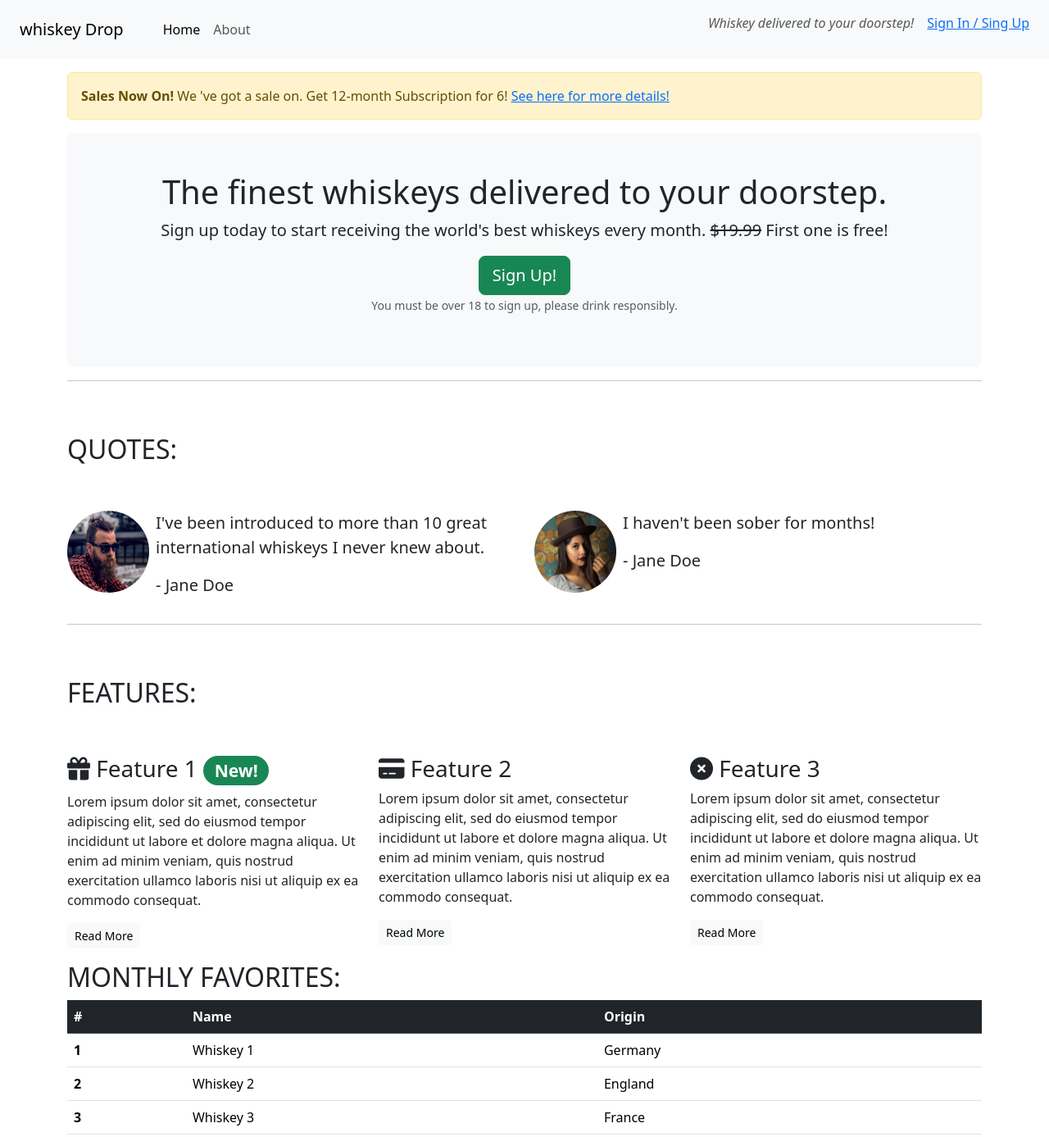
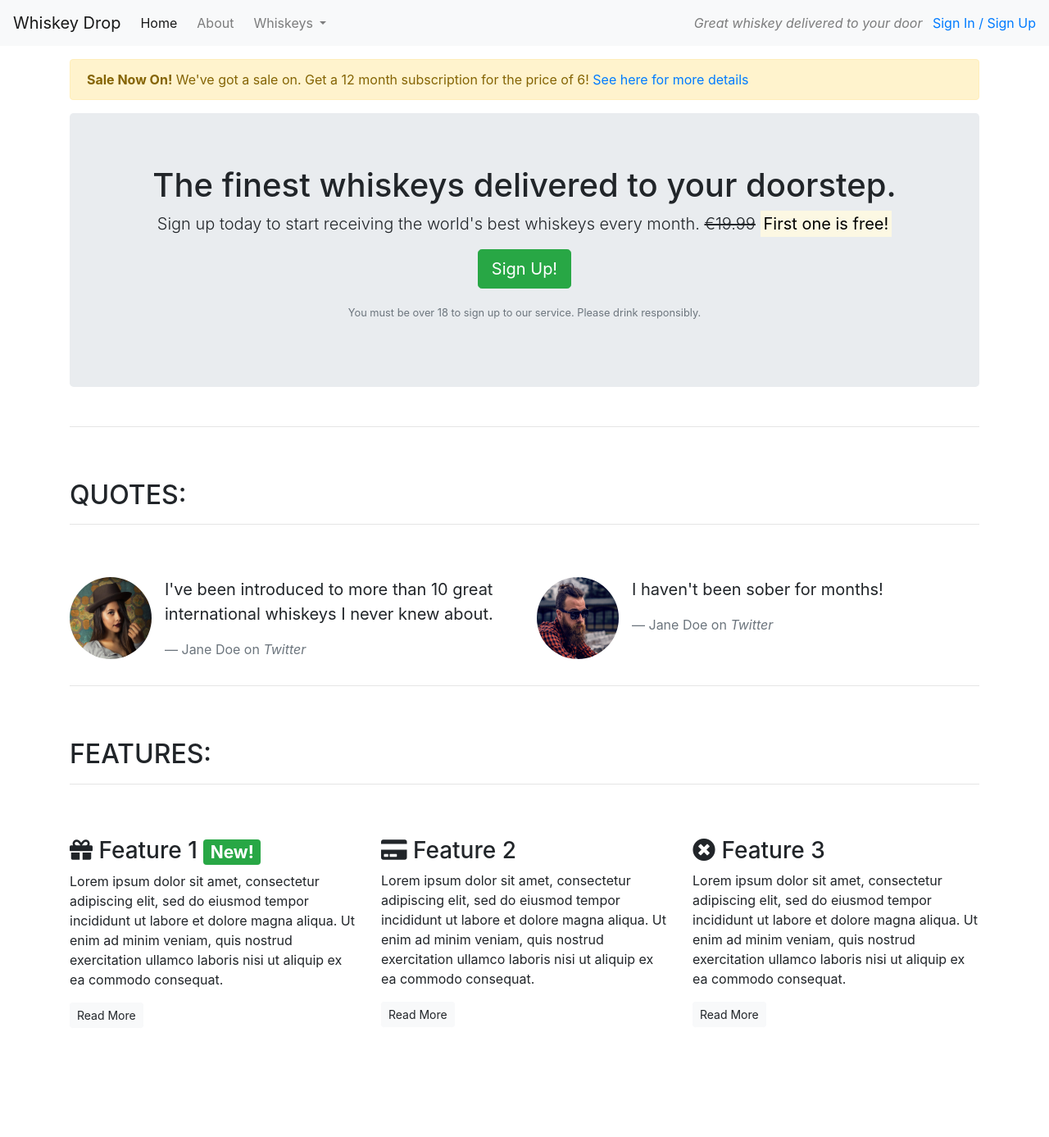
Before and after one commit to HasibullahFathi/bootstrap-project, a plain HTML site: page index.html in a window 1280 px wide. Shown: the whole page at 82% size. After the commit the page ends 1270 px from the top, so only its background shows below. Drawn offline with nearby package versions, Linux system fonts and the light colour scheme.

Commit message:
change bootstrap 5 to 4

```diff
--- a/index.html
+++ b/index.html
@@ -3,91 +3,101 @@
 
 <head>
     <meta charset="utf-8">
-
+    <meta name="viewport" content="width=device-width, initial-scale=1.0">
     <title>Whiskey Drop | Taste a new whiskey every month</title>
-    <meta name="viewport" content="width=device-width, initial-scale=1">
-    <link href="https://cdn.jsdelivr.net/npm/bootstrap@5.3.3/dist/css/bootstrap.min.css" rel="stylesheet"
-        integrity="sha384-QWTKZyjpPEjISv5WaRU9OFeRpok6YctnYmDr5pNlyT2bRjXh0JMhjY6hW+ALEwIH" crossorigin="anonymous">
+    <link rel="stylesheet" href="https://maxcdn.bootstrapcdn.com/bootstrap/4.1.3/css/bootstrap.min.css">
+    <link rel="stylesheet" href="https://use.fontawesome.com/releases/v5.6.1/css/all.css" integrity="sha384-gfdkjb5BdAXd+lj+gudLWI+BXq4IuLW5IT+brZEZsLFm++aCMlF1V92rMkPaX4PP" crossorigin="anonymous">
 </head>
 
 <body>
-    <!-- Navigation -->
-    <nav class="navbar navbar-light bg-light navbar-expand-sm">
-        <a href="/" class="navbar-brand ms-4">whiskey Drop</a>
-        <ul class="navbar-nav me-auto ms-4">
-            <li class="nav-item"><a class="nav-link active" href="/">Home</a></li>
-            <li class="nav-item"><a class="nav-link" href="/">About</a></li>
-            <li class="nav-item d-block d-sm-none me-4"><a class="nav-link" href="/">Sign In / Sign Up</a></li>
-        </ul>
-        <div class="d-none d-md-flex me-4">
-            <p class="navbar-text me-3"><i>Whiskey delivered to your doorstep!</i></p>
-            <a class="mt-2" href="#">Sign In / Sing Up</a>
+    <!--Nav-->
+    <nav class="navbar navbar-light navbar-expand-sm bg-light">
+        <a href="/" class="navbar-brand">
+                    Whiskey Drop</a>
+
+        <button class="navbar-toggler ml-auto" type="button" data-toggle="collapse" data-target="#navbarNavDropdown" aria-controls="navbarNavDropdown" aria-expanded="false" aria-label="Toggle navigation">
+        <span class="navbar-toggler-icon"></span></button>
+
+        <div class="collapse navbar-collapse" id="navbarNavDropdown">
+            <ul class="navbar-nav mr-auto">
+                <li class="active nav-item mr-2"><a class="nav-link" href="/">Home</a></li>
+                <li class="nav-item mr-2"><a class="nav-link" href="">About</a></li>
+                <li class="nav-item dropdown">
+                    <a class="nav-link dropdown-toggle" href="#" id="navbarDropdownMenuLink" role="button" data-toggle="dropdown" aria-haspopup="true" aria-expanded="false">
+          Whiskeys
+        </a>
+                    <div class="dropdown-menu" aria-labelledby="navbarDropdownMenuLink">
+                        <a class="dropdown-item" href="#">Irish</a>
+                        <a class="dropdown-item" href="#">Scotch</a>
+                        <a class="dropdown-item" href="#">Japanese</a>
+                        <a class="dropdown-item" href="#">American</a>
+                    </div>
+                </li>
+
+                <li class="nav-item mr-2 d-block d-sm-none"><a class="nav-link" href="">Sign In / Sign Up</a></li>
+            </ul>
         </div>
+        <div class="d-none d-md-block">
+            <p class="navbar-text my-auto mr-2"><i>Great whiskey delivered to your door</i></p>
+            <a href="/login">Sign In / Sign Up</a>
+        </div>
+        <!--</div>-->
     </nav>
-    <!-- /.navigation -->
-
     <article class="container mt-3">
-
         <div class="row d-none d-sm-block">
             <div class="col-12">
                 <div class="alert alert-warning">
-                    <strong>Sales Now On!</strong> We 've got a sale on. Get 12-month Subscription for 6! <a href="">See
-                        here for more details!</a>
+                    <strong>Sale Now On!</strong> We've got a sale on. Get a 12 month subscription for the price of 6! <a href="">See here for more details</a>
                 </div>
             </div>
         </div>
-
+        <!-- Callout -->
         <div class="row">
             <div class="col-12">
-                <!-- Callout -->
-                <section class="callout p-5 rounded-3 bg-body-tertiary text-center">
+                <section class="callout jumbotron text-center">
                     <h1>The finest whiskeys delivered to your doorstep.</h1>
                     <p class="lead">Sign up today to start receiving the world's best whiskeys every month.
-                        <s class="d-none d-sm-inline">$19.99</s>
+                        <s class="d-none d-sm-inline">€19.99</s>
                         <span class="d-inline d-sm-none"><br></span>
-                        <strong>First one is free!</strong> </p>
-                    <button class="btn btn-success btn-lg">Sign Up!</button>
-                    <p class="text-muted"><small>You must be over 18 to sign up, please drink responsibly.</small></p>
+                        <strong><mark>First one is free!</mark></strong></p>
+                    <p><button class="btn btn-lg btn-success">Sign Up!</button></p>
+                    <p class="text-muted"><small>You must be over 18 to sign up to our service. Please drink responsibly.</small></p>
                 </section>
             </div>
         </div>
-
         <!-- /.callout -->
         <hr>
-
         <!-- Quotes -->
         <section class="quotes">
             <div class="row">
                 <div class="col-12 my-5">
                     <h2 class="text-uppercase">Quotes:</h2>
+                    <hr />
                 </div>
             </div>
             <div class="row">
                 <div class="col-12 col-md-6">
-                    <div class="media d-md-flex">
+                    <div class="media">
                         <div class="d-none d-sm-block">
-                            <img src="images/guy-image.png" alt="gay image" class="rounded-circle mr-3 me-2"
-                                height="100" width="100">
+                            <img src="images/girl-image.png" class="rounded-circle mr-3" height=100 width=100>
                         </div>
                         <div class="media-body">
                             <blockquote class="blockquote">
-                                <p>I've been introduced to more than 10 great international whiskeys I never knew about.
-                                </p>
-                                <p>- Jane Doe</p>
+                                <p>I've been introduced to more than 10 great international whiskeys I never knew about.</p>
+                                <footer class="blockquote-footer">Jane Doe on <cite title="Twitter">Twitter</cite></footer>
                             </blockquote>
                         </div>
                     </div>
                 </div>
                 <div class="col-12 col-md-6">
-                    <div class="media d-md-flex">
+                    <div class="media">
                         <div class="d-none d-sm-block">
-                            <img src="images/girl-image.png" alt="gay image" class="rounded-circle mr-3 me-2"
-                                height="100" width="100">
+                            <img src="images/guy-image.png" class="rounded-circle mr-3" height=100 width=100>
                         </div>
                         <div class="media-body">
                             <blockquote class="blockquote">
                                 <p>I haven't been sober for months!</p>
-                                <p>- Jane Doe</p>
+                                <footer class="blockquote-footer">Jane Doe on <cite title="Twitter">Twitter</cite></footer>
                             </blockquote>
                         </div>
                     </div>
@@ -96,94 +106,44 @@
         </section>
         <!-- /.quotes -->
         <hr>
-
         <!-- Features -->
         <section class="features">
             <div class="row">
                 <div class="col-12 my-5">
                     <h2 class="text-uppercase">Features:</h2>
+                    <hr />
                 </div>
             </div>
             <div class="row">
                 <div class="col-12 col-md-6 col-lg-4">
                     <div class="feature">
-                        <h3><i class="fa-solid fa-gift d-none d-sm-inline"></i> Feature 1 <span
-                                class="badge rounded-pill text-bg-success">New!</span></h3>
-                        <p>Lorem ipsum dolor sit amet, consectetur adipiscing elit, sed do eiusmod tempor incididunt ut
-                            labore et dolore magna aliqua. Ut enim ad minim veniam, quis nostrud exercitation ullamco
-                            laboris nisi ut aliquip ex ea commodo consequat.</p>
+                        <h3><i class="fas fa-gift d-none d-sm-inline"></i> Feature 1 <span class="badge badge-success">New!</span></h3>
+                        <p>Lorem ipsum dolor sit amet, consectetur adipiscing elit, sed do eiusmod tempor incididunt ut labore et dolore magna aliqua. Ut enim ad minim veniam, quis nostrud exercitation ullamco laboris nisi ut aliquip ex ea commodo consequat.</p>
                         <p><a class="btn btn-sm btn-light" href="">Read More</a></p>
                     </div>
                 </div>
-
-
                 <div class="col-12 col-md-6 col-lg-4">
                     <div class="feature">
-                        <h3><i class="fa-solid fa-credit-card d-none d-sm-inline"></i> Feature 2</h3>
-                        <p>Lorem ipsum dolor sit amet, consectetur adipiscing elit, sed do eiusmod tempor incididunt ut
-                            labore et dolore magna aliqua. Ut enim ad minim veniam, quis nostrud exercitation ullamco
-                            laboris nisi ut aliquip ex ea commodo consequat.</p>
+                        <h3><i class="fas fa-credit-card d-none d-sm-inline"></i> Feature 2</h3>
+                        <p>Lorem ipsum dolor sit amet, consectetur adipiscing elit, sed do eiusmod tempor incididunt ut labore et dolore magna aliqua. Ut enim ad minim veniam, quis nostrud exercitation ullamco laboris nisi ut aliquip ex ea commodo consequat.</p>
                         <p><a class="btn btn-sm btn-light" href="">Read More</a></p>
                     </div>
                 </div>
-
-
                 <div class="col-12 d-md-none d-lg-block col-lg-4">
                     <div class="feature">
-                        <h3><i class="fa-solid fa-circle-xmark d-none d-sm-inline"></i> Feature 3</h3>
-                        <p>Lorem ipsum dolor sit amet, consectetur adipiscing elit, sed do eiusmod tempor incididunt ut
-                            labore et dolore magna aliqua. Ut enim ad minim veniam, quis nostrud exercitation ullamco
-                            laboris nisi ut aliquip ex ea commodo consequat.</p>
+                        <h3><i class="fas fa-times-circle d-none d-sm-inline"></i> Feature 3</h3>
+                        <p>Lorem ipsum dolor sit amet, consectetur adipiscing elit, sed do eiusmod tempor incididunt ut labore et dolore magna aliqua. Ut enim ad minim veniam, quis nostrud exercitation ullamco laboris nisi ut aliquip ex ea commodo consequat.</p>
                         <p><a class="btn btn-sm btn-light" href="">Read More</a></p>
                     </div>
                 </div>
             </div>
-
         </section>
         <!-- /.features -->
+    </article>
 
-        <!-- Monthly favorites -->
-        <section class="favorite">
-            <h2 class="text-uppercase">Monthly favorites:</h2>
-            <table class="table">
-                <thead class="table-dark">
-                    <tr>
-                        <th scope="col">#</th>
-                        <th scope="col">Name</th>
-                        <th scope="col">Origin</th>
-                    </tr>
-                </thead>
-                <tbody>
-                    <tr>
-                        <th scope="row">1</th>
-                        <td>Whiskey 1</td>
-                        <td>Germany</td>
-                    </tr>
-                    <tr>
-                        <th scope="row">2</th>
-                        <td>Whiskey 2</td>
-                        <td>England</td>
-                    </tr>
-                    <tr>
-                        <th scope="row">3</th>
-                        <td>Whiskey 3</td>
-                        <td>France</td>
-                    </tr>
-                </tbody>
-            </table>
-        </section>
-        <!-- /.Monthly favorites -->
-    </article>
-    <script src="https://kit.fontawesome.com/8059f0a35d.js" crossorigin="anonymous"></script>
-    <script src="https://cdn.jsdelivr.net/npm/@popperjs/core@2.11.8/dist/umd/popper.min.js"
-        integrity="sha384-I7E8VVD/ismYTF4hNIPjVp/Zjvgyol6VFvRkX/vR+Vc4jQkC+hVqc2pM8ODewa9r" crossorigin="anonymous">
-    </script>
-    <script src="https://cdn.jsdelivr.net/npm/bootstrap@5.3.3/dist/js/bootstrap.min.js"
-        integrity="sha384-0pUGZvbkm6XF6gxjEnlmuGrJXVbNuzT9qBBavbLwCsOGabYfZo0T0to5eqruptLy" crossorigin="anonymous">
-    </script>
-    <script src="https://cdn.jsdelivr.net/npm/bootstrap@5.3.3/dist/js/bootstrap.bundle.min.js"
-        integrity="sha384-YvpcrYf0tY3lHB60NNkmXc5s9fDVZLESaAA55NDzOxhy9GkcIdslK1eN7N6jIeHz" crossorigin="anonymous">
-    </script>
+    <script src="https://code.jquery.com/jquery-3.3.1.slim.min.js" integrity="sha384-q8i/X+965DzO0rT7abK41JStQIAqVgRVzpbzo5smXKp4YfRvH+8abtTE1Pi6jizo" crossorigin="anonymous"></script>
+    <script src="https://cdnjs.cloudflare.com/ajax/libs/popper.js/1.14.3/umd/popper.min.js" integrity="sha384-ZMP7rVo3mIykV+2+9J3UJ46jBk0WLaUAdn689aCwoqbBJiSnjAK/l8WvCWPIPm49" crossorigin="anonymous"></script>
+    <script src="https://stackpath.bootstrapcdn.com/bootstrap/4.1.3/js/bootstrap.min.js" integrity="sha384-ChfqqxuZUCnJSK3+MXmPNIyE6ZbWh2IMqE241rYiqJxyMiZ6OW/JmZQ5stwEULTy" crossorigin="anonymous"></script>
 </body>
 
 </html>
```
